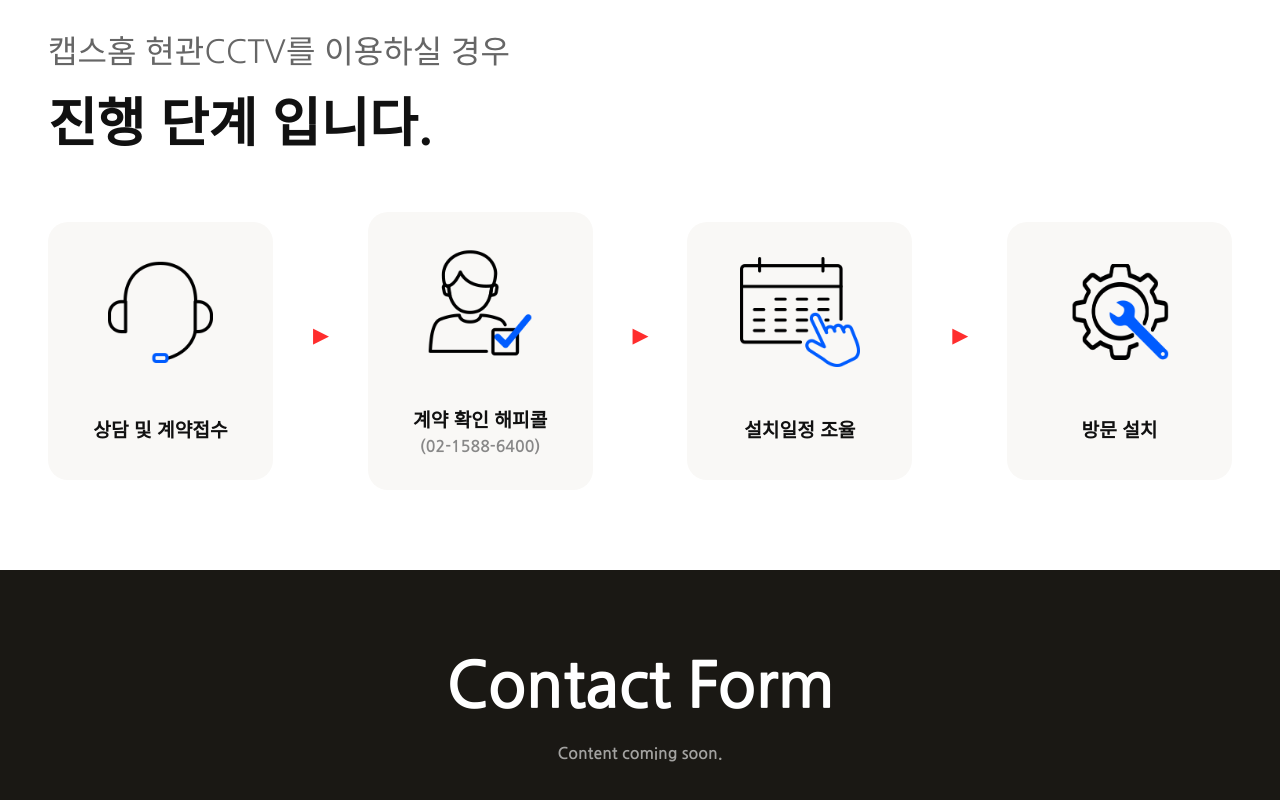
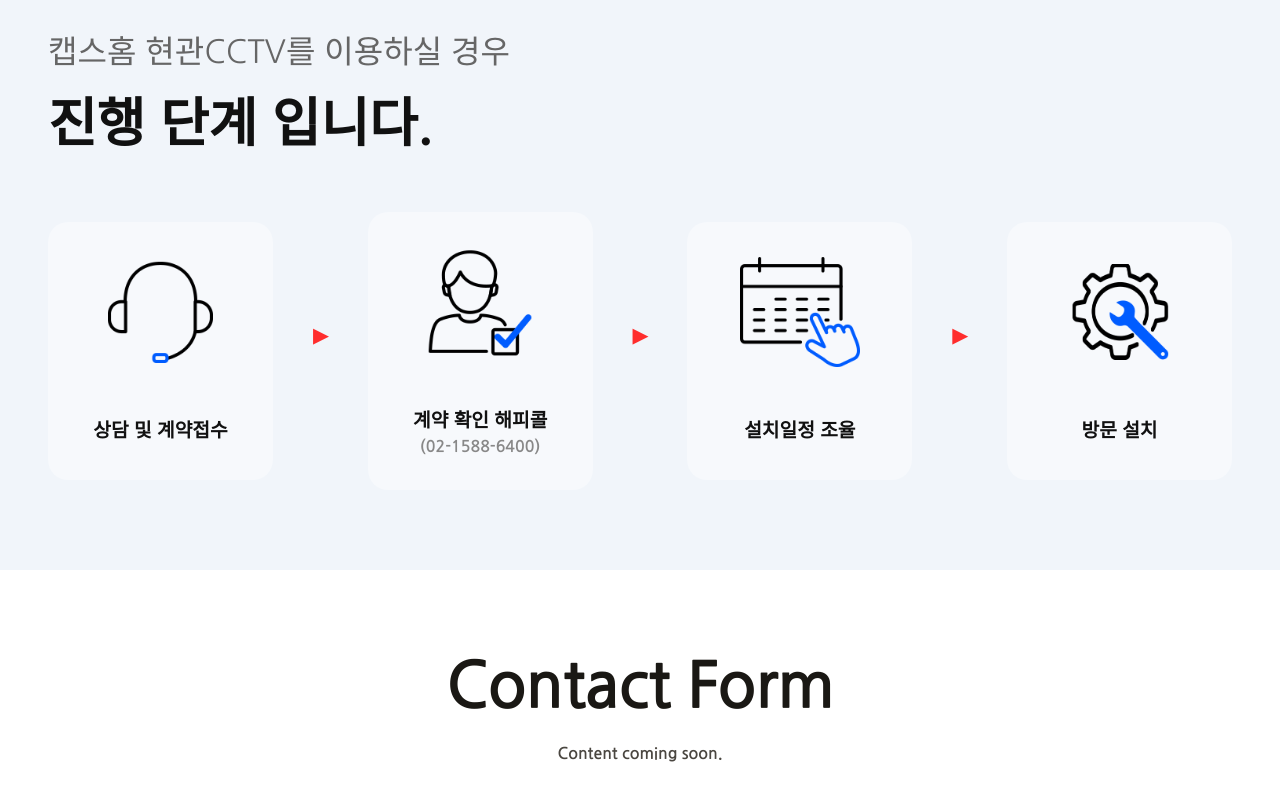
Before and after one commit to yulialee9732/Caps-Home, a plain HTML site: page index.html in a window 1280 px wide. Shown: the part 10124-10924 px from the top of the page. Drawn offline with Linux system fonts and the light colour scheme.

Commit message:
Add section 12

```diff
--- a/index.html
+++ b/index.html
@@ -912,7 +912,7 @@
   </section>
 
   <!-- SECTION 13: (navbar link) -->
-  <section id="form">
+  <section id="s13">
     <h2 class="section-title">Contact Form</h2>
     <p class="section-sub">Content coming soon.</p>
   </section>
--- a/styles.css
+++ b/styles.css
@@ -307,7 +307,7 @@ section:first-of-type { padding-top: calc(var(--nav-h) + 80px); }
 #reviews            { background: var(--off-white); }
 #s10                { background: var(--white); }
 #s11                { background: var(--off-white); }
-#s12                { background: var(--white); }
+#s12                { background: #f1f5fa; }
 #form               { background: var(--ink); color: var(--white); }
 
 .hero-inner {
@@ -1401,7 +1401,7 @@ section:first-of-type { padding-top: calc(var(--nav-h) + 80px); }
   gap: 40px;
   flex: 1;
   /* max-width: 180px; */
-  background-color: var(--off-white);
+  background-color: #ffffff5e;
   padding: 30px;
   border-radius: 20px;
 }
```
Also changed, not shown: 1 other file.
